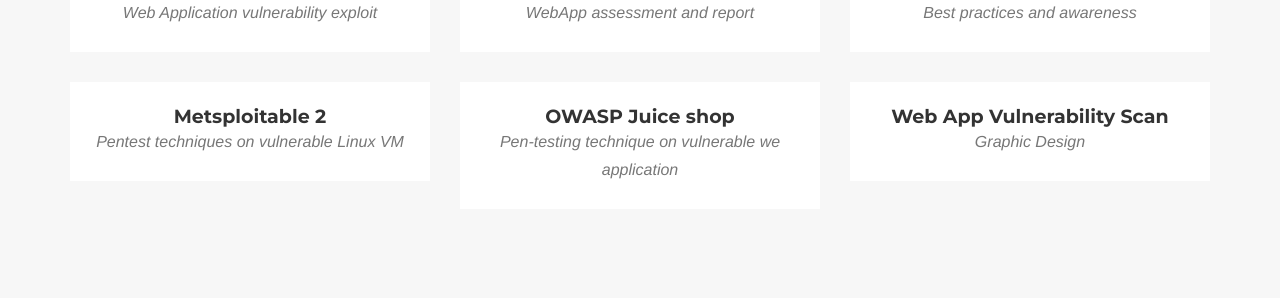
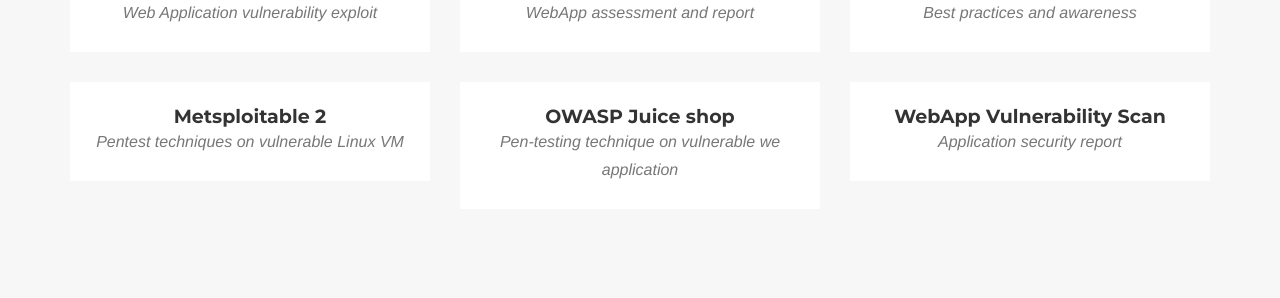
Before and after one commit to elizabethude/lizude.github.io, a Jekyll site: the page built from _posts/2014-07-13-project-6.markdown, in a window 1280 px wide and 900 px high, scrolled down 1827 px. Shown: the part 155-453 px from the top of the window. Built offline with Jekyll 4.4.1, drawn with Linux system fonts in a browser that asks for light colours; nearby versions of some CDN libraries; some web fonts are replaced; library files that are not in the unit come from our copies.

Commit message:
Update 2014-07-13-project-6.markdown

```diff
--- a/_posts/2014-07-13-project-6.markdown
+++ b/_posts/2014-07-13-project-6.markdown
@@ -1,6 +1,6 @@
 ---
-title: Web App Vulnerability Scan
-subtitle: Graphic Design
+title: WebApp Vulnerability Scan
+subtitle: Application security report
 layout: default
 modal-id: 6
 date: 2014-07-13
```
